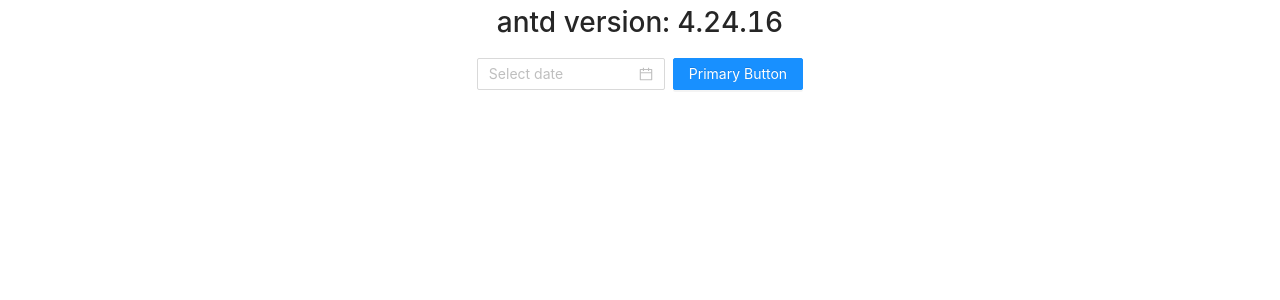
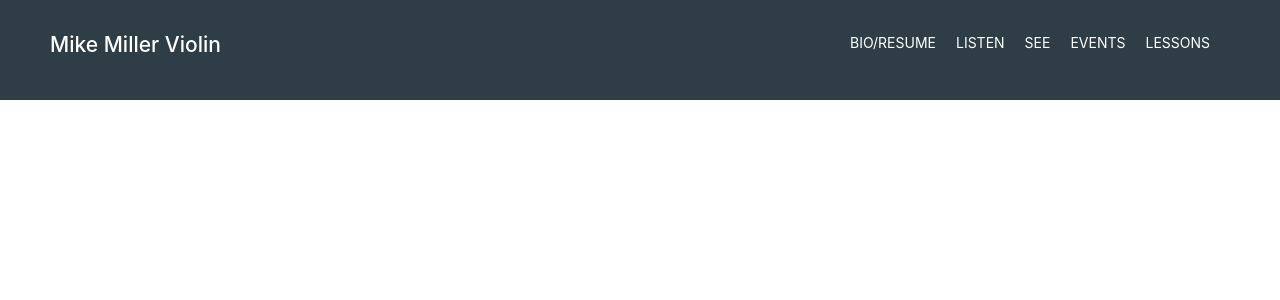
Before and after one commit to mimi5930/mike-miller-violin-v2, a React (Create React App) app: page / in a window 1280 px wide. Shown: the top 300 px of the page. Built offline with nearby package versions, Linux system fonts and the light colour scheme.

Commit message:
Work on navbar

```diff
--- a/src/App.js
+++ b/src/App.js
@@ -1,15 +1,14 @@
 import './App.css';
-import { Button, DatePicker, version } from 'antd';
 import 'antd/dist/antd.css';
+import { Layout } from 'antd';
+import Navbar from './components/Navbar';
 
 function App() {
   return (
     <div className="App">
-      <h1>antd version: {version}</h1>
-      <DatePicker />
-      <Button type="primary" style={{ marginLeft: 8 }}>
-        Primary Button
-      </Button>
+      <Layout>
+        <Navbar />
+      </Layout>
     </div>
   );
 }
--- /dev/null
+++ b/src/components/Navbar/index.js
@@ -0,0 +1,50 @@
+import React from 'react';
+import { Layout } from 'antd';
+
+const { Header } = Layout;
+
+function Navbar(params) {
+  const navItems = [
+    { label: 'BIO/RESUME', key: 'bio' },
+    { label: 'LISTEN', key: 'lis' },
+    { label: 'SEE', key: 'bio' },
+    { label: 'EVENTS', key: 'evt' },
+    { label: 'LESSONS', key: 'les' }
+  ];
+
+  return (
+    <Header
+      style={{
+        display: 'flex',
+        justifyContent: 'space-between',
+        backgroundColor: '#2f3e46',
+        alignItems: 'center',
+        height: '100px'
+      }}
+    >
+      <h1 style={{ color: 'white' }}>Mike Miller Violin</h1>
+      <nav
+        style={{
+          display: 'flex',
+          flexDirection: 'row',
+          backgroundColor: '#2f3e46',
+          color: 'white',
+          alignItems: 'center'
+        }}
+      >
+        {navItems.map(item => {
+          return (
+            <p
+              key={item.key}
+              style={{ marginRight: '20px'}}
+            >
+              {item.label}
+            </p>
+          );
+        })}
+      </nav>
+    </Header>
+  );
+}
+
+export default Navbar;
```
